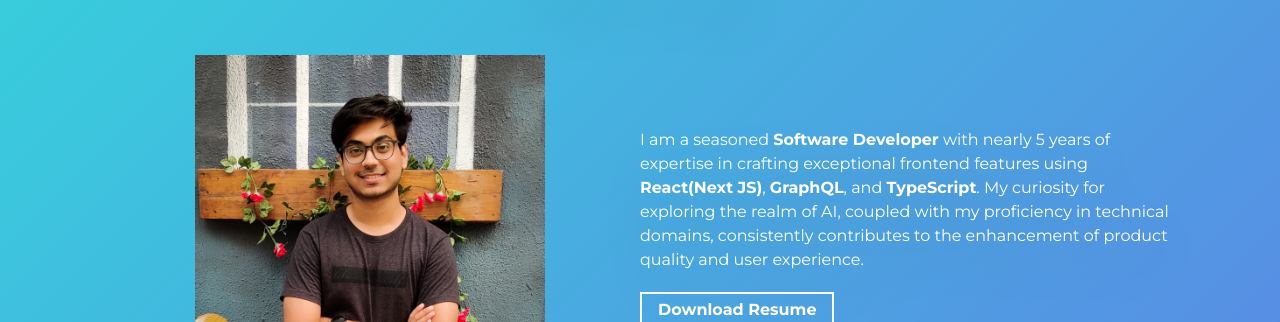
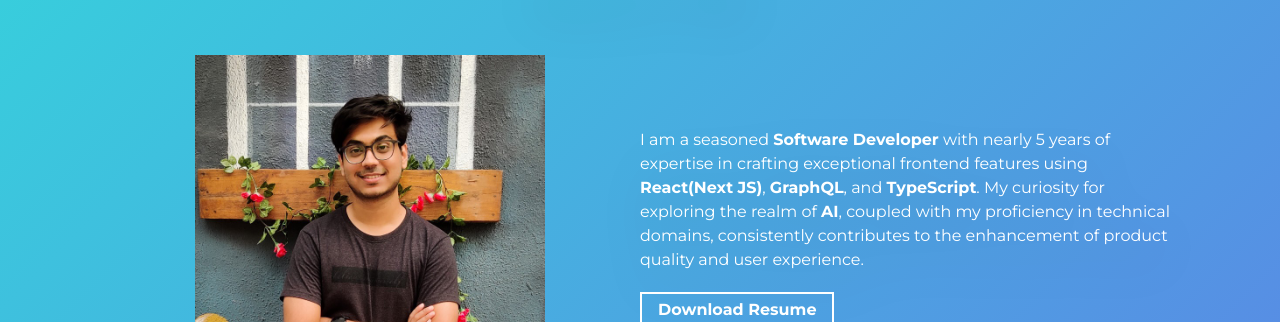
Before and after one commit to shubhambombarde/shubhambombarde, a Next.js app: page / in a window 1280 px wide. Shown: the part 900-1222 px from the top of the page. Built offline with nearby package versions, Linux system fonts and the light colour scheme; some icons are missing.

Commit message:
updated about section copy #1

```diff
--- a/src/components/sections/about/AboutSection.tsx
+++ b/src/components/sections/about/AboutSection.tsx
@@ -21,7 +21,7 @@ export default function AboutSection() {
               expertise in crafting exceptional frontend features using{" "}
               <b>React</b>
               <b>(Next JS)</b>, <b>GraphQL</b>, and <b>TypeScript</b>. My
-              curiosity for exploring the realm of AI, coupled with my
+              curiosity for exploring the realm of <b>AI</b>, coupled with my
               proficiency in technical domains, consistently contributes to the
               enhancement of product quality and user experience.
             </p>
```
